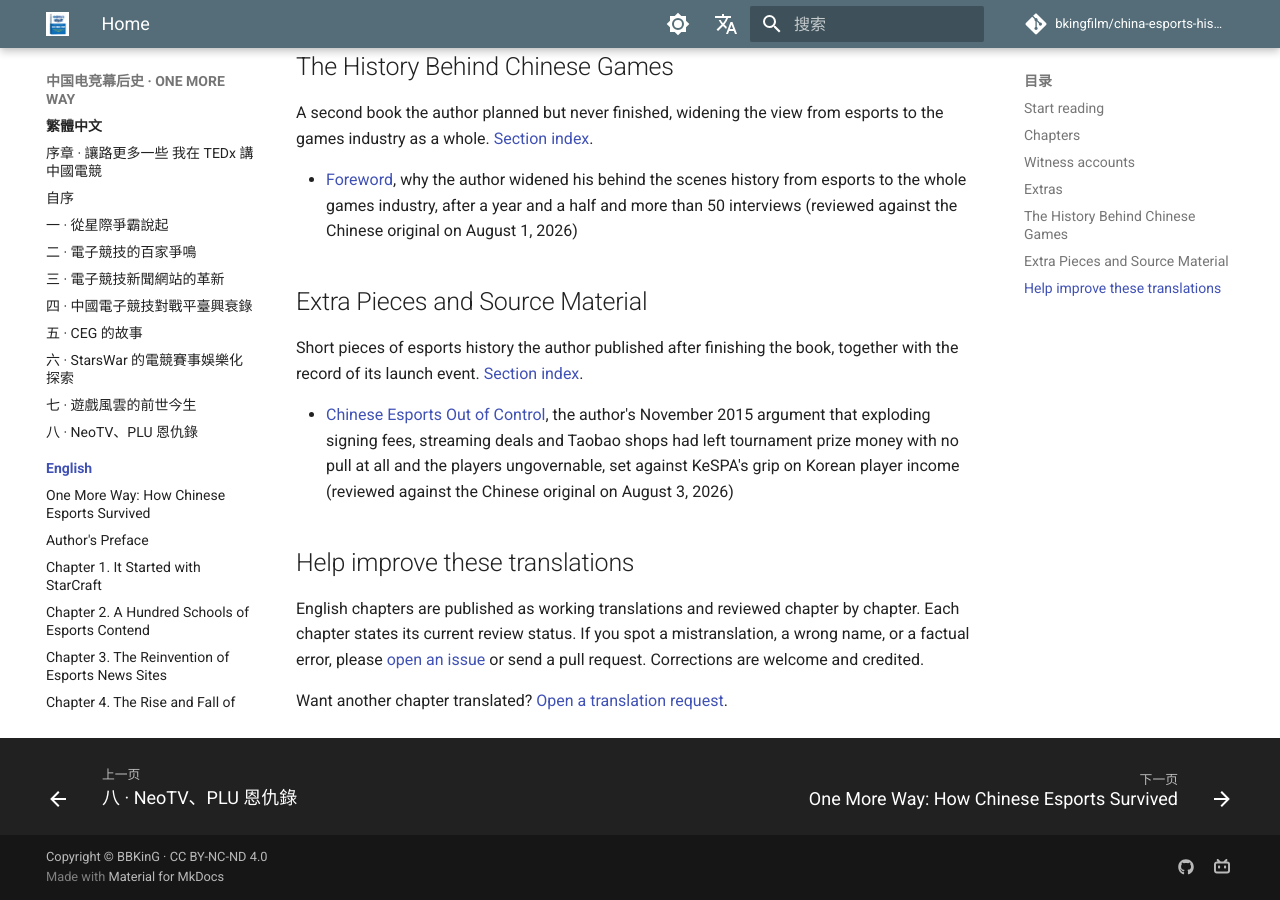
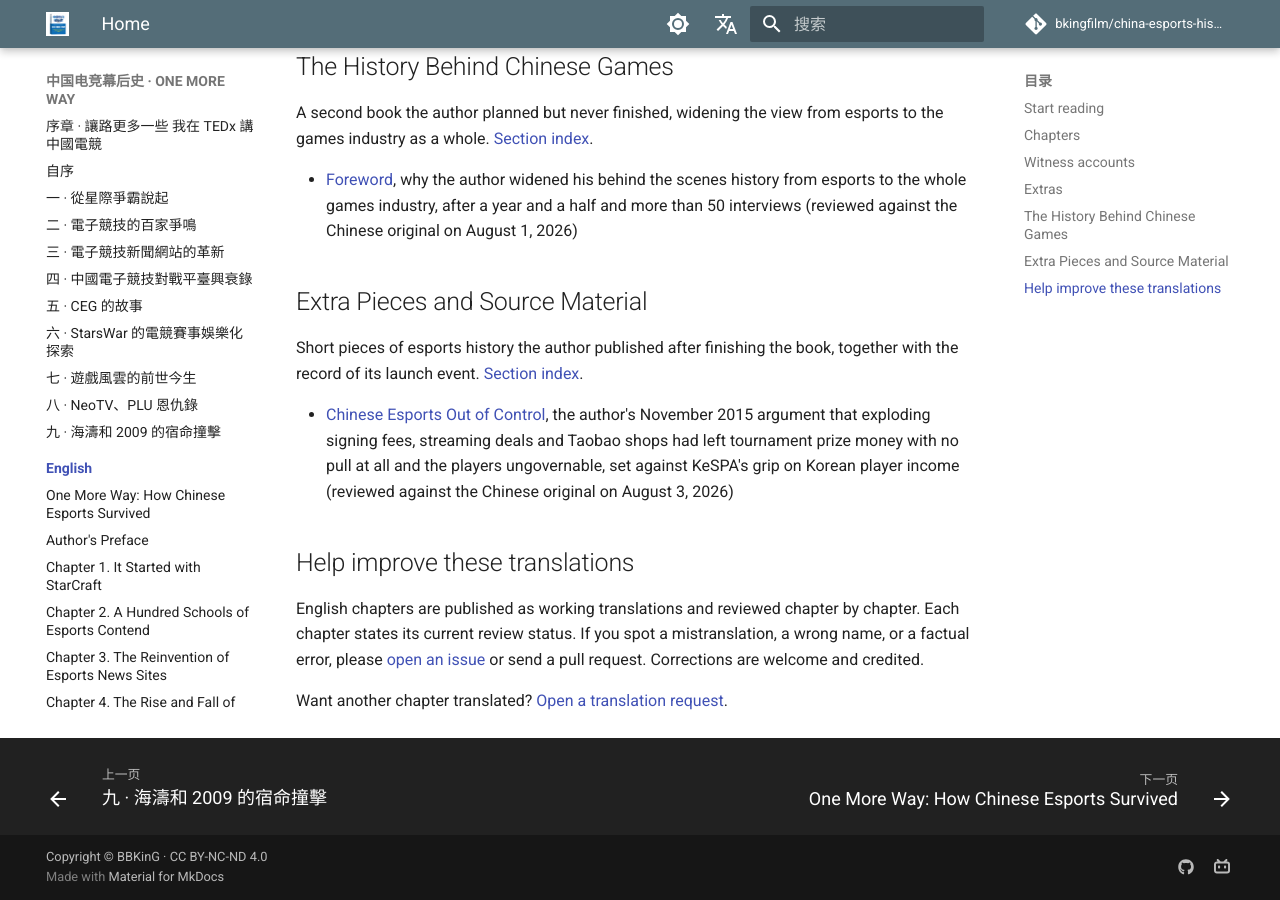
Before and after one commit to bkingfilm/china-esports-history, an MkDocs documentation site: the page built from docs/en/index.md, in a window 1280 px wide and 900 px high, scrolled down 6626 px. Built offline with MkDocs 1.6.1 and Material for MkDocs 9.7.7, drawn with Linux system fonts in a browser that asks for light colours; comment, search, counter and statistics services are not loaded; part of the change alters nothing that is shown.

Commit message:
繁體中文版新增第九章 海濤和 2009 的宿命撞擊
譯自 docs/zh/chapters/09-海涛和2009的宿命撞击.md，結構照已校對的英文版對齊。
同步更新 docs/zh-tw/index.md 章節清單與 mkdocs.yml 的繁體中文 nav。

Co-Authored-By: Claude Opus 5 (1M context) <noreply@anthropic.com>

```diff
--- /dev/null
+++ b/docs/zh-tw/09-haitao-wusheng-fated-collision.md
@@ -0,0 +1,107 @@
+# 九 海濤和 2009 的宿命撞擊
+
+> 《ONE MORE WAY：中國電競幕後史》其中一章。作者 BBKinG（劉洋）。譯自簡體中文原文：[九 海涛和2009的宿命撞击](../zh/chapters/09-海涛和2009的宿命撞击.md)
+>
+> 首次發表於作者的知乎專欄，2013 年 11 月 25 日：https://zhuanlan.zhihu.com/p/19622500
+>
+> 這是等待校對的工作稿。若您發現誤譯、用詞不合臺灣習慣或史實錯誤，歡迎[開一個 issue](https://github.com/bkingfilm/china-esports-history/issues/new) 或送出 pull request。
+
+1986 年 6 月 18 日，著名 DOTA 解說周凌翔（海濤）出生於江西九江，9 個月後，1987 年 3 月 23 日，著名 DOTA 世界冠軍伍聲（2009）出生於山西運城。命運彷彿註定要讓這個時代熱鬧一點。
+
+海濤是我遊戲風雲的前同事，2009 是我現 WE 俱樂部同事，我跟他們都分別在一起共事了很久，雖然他們現在都在從事 DOTA 解說的工作，同時經營著不錯的淘寶店，但我一直覺得這是兩個截然不同的人，所以直到採訪海濤前，我都沒有打算把他們放在一起寫。
+
+可是隨著採訪的越來越深入，我在兩個人的成長經歷中發現很多有趣的東西，有相同的也有很多相反的，假如放在一起寫，可能我們會更明白他們在 2011 年的那場驚天動地的濤 9 大戰並不是一場簡單的語言撞擊，代表的也不僅僅是他們 2 個人，而是在中國現今社會中兩種完全不同的思想下培養出的宿命撞擊。
+
+海濤出生在一個並不富裕的家庭，父親是九江當地一家餐飲服務公司的經理，雖然收入不高，但是性格很隨和爽朗，朋友很多。不幸的是海濤 9 歲的時候，他父母就離婚了，他跟父親住在一起，海濤沒有說父母離婚的原因，只是說當時他很希望父母能復合，從此開始了近 6 年的兩頭勸解，雖然在他 15 歲上高中時，父母最終復合，但這段經歷讓當時剛上小學三年級的海濤從此變得十分獨立早熟。
+
+伍聲（2009）出生在山西一個背景還不錯的家庭中，前幾年他們全家遷到西安，有次我們出差西安時，他母親開車來機場接我們，聊天時很慈愛睿智。09 在跟我一起做校園行的時候有聊起過他的父親，似乎是位高階主管（沒說得很清晰，我當時也沒深問），也是一位很傳統的嚴父，我們知道大部分的中國傳統父子關係總會有些不拘言笑的較勁，再加上老一輩對「電子遊戲」根深蒂固的質疑，這使得剛開始做 DOTA 職業選手的 09 必然遭到父親的反對，個性倔犟的 09 在外面不服輸地硬撐著，母親則一邊在中間打圓場，一邊偷偷給 09 寄錢，好讓他維持生活堅持夢想，可能很多人不知道，09 最開始養戰隊的錢都是他母親偷偷給的。
+
+在這點上我要為 09 等電子競技人說句話，很多人可能只看到他們後來的收穫，並沒有看到他們最開始頂著壓力和風險不計回報的付出，這是不公平的。
+
+從出生背景來說，09 和海濤兩個人有一定差距，但是相同的是，他們都因為種種原因變得十分獨立，海濤是因為父親的性格很寬容。而 09 是在 2002 年升高中時就被家裡轉到上海育才中學，成為一名高考移民，一個舉目無親的 15 歲男孩開始了異地求學之旅，並且最後還能在 2005 年以高分進入浙大，這不但需要很強的自控能力，也需要相當獨立的自主意識。
+
+差不多同時期，海濤因為普通話比較好進入了高中的廣播室，有意思的是海濤的家人中並沒有人說普通話，他不帶口音的普通話完全是自學的，這個很另類的結果源自一個在別人看來很不可思議的興趣愛好，海濤從小就喜歡看新聞，他喜歡這種節奏很快而且能看到很多外界新事物的電視節目，小時候對新聞主播的模仿成就了海濤現在解說主持風格的根基。
+
+光是看中學的成長經歷，兩個人就已經開始完全不一樣了，海濤看起來像是傳統意義上的乖寶寶，而 09 則更像兇猛敏銳的鯊魚，相信大家也發現了，這裡邊有完全不同的家庭觀念有意識無意識的影響，到了大學時代，他們的三觀差異就更遠了。
+
+2004 年海濤考上了韶關大學法律系，報法律系的原因很簡單，海濤當時覺得自己嘴皮子比較厲害，可能會比較適合做律師，但是後來他發現，法律並不是靠嘴皮子，這也讓他一度比較迷茫。大一選擇學生社團時，他申請了很多社團，卻有意地避開了學校廣播站，但是命中註定的事情總歸跑不掉，在一次社團演講活動中，他被來旁聽的學校廣播站負責人看中，再次被拉進廣播站。也是在這個大學的廣播站裡，海濤認識了他當時的同事現在的老婆趙佳，算起來這是快十年的姻緣了。
+
+可能受童年父母離婚的影響，海濤很重視家人，人生中有多個大決定都與家人有關，這個我們後面慢慢說，再來看看 09。
+
+2005 年，伍聲考入浙江大學生物醫學專業，進入大學對 09 來說，最重要的一點就是終於可以做自己想做的事情了，以我的觀察，09 的個性是「要麼不做，要麼做絕」，他可以因為前女友喜歡《勁樂團》，就把《勁樂團》這個遊戲玩到「非人」級水準（遊戲內按水準分為新人、中級、高級、非人四個級別），也可以因為自己喜歡，就把 DOTA 中單這個位置練到天下無敵。
+
+09 從大二時接觸 DOTA，到大三時加入由浙大學生組成的 avnc 戰隊，再到 2008 年加入 Ehome，並獲得在新加坡舉行的 ACG 亞洲錦標賽冠軍，這一切對於 09 來說似乎都是水到渠成的事情，而在這背後，他的這種不服輸，做事做到底的性格也是他能排除萬難的關鍵原因，大家需要記住他的這個性格，這樣你會更好理解後面發生的事情。
+
+2004 年海濤在進入大學後，也開始繼續玩自己高中就喜歡的《魔獸爭霸 3》，到 2006 年初 StarsWar2 之後，遊戲風雲 WAR3 黃金解說搭檔「BBC+老楊」進入了最紅火的時期，海濤每天都會在遊戲風雲上看他們的解說，但是並沒有 09 的那種瘋狂，海濤一直過著平淡的上學、玩遊戲、做廣播節目的日子。
+
+直到 2007 年的一天，遊戲風雲官網上出了一個叫「播天播地」的解說影片徵集大賽，報名網站上不但詳細列出了製作遊戲解說影片的教程，還貼出了一個很吸引海濤的獎勵，獲得第一名的可以免費遊上海並與 BBC 和老楊一起解說一場 WAR3。海濤心動了，於是他找了一個有 DV 的朋友幫忙錄影片，第一次做了出鏡解說，後來這個參賽影片獲得了第一名，海濤如願來到了上海。
+
+海濤的這個影片不但引起了遊戲風雲的領導陳劍書和妖魔的關注，甚至還引起了 PLU 的老大 Friend 的關注，Friend 十分想要海濤去 PLU，但是陳劍書不放，還好當時遊戲風雲和 PLU 是戰略合作夥伴的關係，所以這也就成了一個小插曲。
+
+上海之行後，海濤在經過短暫考慮，決定加入遊戲風雲成為實習生，雖然只有 500 塊的津貼，雖然他在上海舉目無親，他還是毅然地跟大學老師請了假，保證按時回來考試並且不會掉成績，在告別了自己的家人和女朋友後，海濤來到了上海。
+
+2007 年到 2009 年這段時間，對於在遊戲風雲實習的海濤來說，真是痛並快樂著。住在閘北區大寧國際旁邊一個小區的群租房裡，三室一廳裡住了 14 個人，每月 280 元的一個小隔間，沒有網路沒有多餘空間，只夠容身而已，晚上隔壁的呼嚕聲經常吵得海濤無法入睡，這讓他養成了帶耳塞和眼罩才能睡著的習慣，直到現在還改不了。
+
+可是，我作為海濤當時同事，他那段時間給我的印象卻是始終是面帶笑容的，每天騎著自行車風裡來雨裡去，無論什麼節目需要配音出鏡，只要跟他打個招呼，他都願意做，努力抓住一切可以學習的機會鍛鍊自己，並且完全不計較回報，有一次 BBC 出差，海濤頂他的主播位置連續做了 13 個小時直播。遊戲風雲的同事都很喜歡這個勤奮的同事，也經常請他吃飯，因為大家都知道他除了津貼和公司每天補助的午餐外，沒有什麼額外收入，117 和 BBC 也一直把他當弟弟照顧，海濤到現在都心存感激。
+
+海濤說這 2 年在遊戲風雲的日子雖然苦，但是很快樂，能做自己喜歡做的事情。
+
+所以，各位不要嫉妒他們後來的成功，罵他們之前，先問問自己是否真的能像他們一樣先不計回報地付出？
+
+不幸的是，由於 2009 年的世界金融風暴影響，遊戲風雲進行結構收縮調整，海濤在陳劍書的建議下去了當時在無錫的 PLU。
+
+那個時候的 PLU 雖然搬到了無錫一個人很少的新區，但是已經開始自己做機械鍵盤銷售和網頁遊戲了，在這一點上，我必須要說我很佩服 PLU 的 CEO 陳琦棟（Friend），在經歷了那麼多挫折之後，他沒有依靠外人，自己能帶著十幾號人頑強地在懸崖邊上生存了下來，並且大膽嘗試各種當時最新的「自我關注度變現」方式，一直走到現在開花結果，這說明 PLU 這支團隊是真的很厲害。
+
+海濤就在這樣的團隊裡開始了自己的第二趟學習之旅，他負責兩個節目，一個是與優酷遊戲頻道合作的《遊戲星期二》，一個是《DOTA 全明星之夜》，他也是從這個時期才開始全面接觸 DOTA，在此之前他只是把 DOTA 作為一項娛樂消遣。
+
+就在這個時候，一直在家鄉默默等待海濤多年的大學女友趙佳開始著急了，雖然她一直支持海濤的工作，但是青春不等人啊。結婚還是分手？現實的問題終於擺在了海濤的面前，海濤毫不猶豫地選擇了家庭，決定回去結婚。放棄了剛剛開始的 DOTA 節目。回到家鄉進入當地的一個廣播電臺做起了新聞主播，當時只有 2000 元的薪水。
+
+海濤是幸運的，他娶了一位願意等他這麼多年，並且不在意他當時一窮二白的女孩趙佳，結婚戒指只買了一隻，房子家裡給付了首付，他們自己還貸款（現在已經付清），一切都很簡單，就這樣海濤在 2010 年 6 月正式與趙佳結婚了，家是成了，但海濤此時在工作方面並不開心，從新聞主播轉到記者後，發現想做的事情很多，想說的話很多，可是廣播臺在體制下的限制更多，他很鬱悶。
+
+於是從 2010 年 10 月開始，他一邊做記者，一邊開始在空閒時做 DOTA 解說影片，最初的想法只是因為放不下這個喜好，排解下憂愁，誰知道一做就收不了手了，每天從 http://Replays.net、Sgamer 和 U9 拿 DOTA 的錄影回來解說，憑著在遊戲風雲和 PLU 學習到的經驗，以及他清晰的普通話，多年練出的紮實主持基本功，很快就從當時還並不繁榮的 DOTA 解說圈脫穎而出。
+
+而 2010 年剛好是 DOTA 自 2007 年興起後的第三年，這一年正是 DOTA 造星的時期，這款遊戲經過前幾年的普及已經由中國留學生從國外帶入到中國高校中，這個時候 DOTA 職業選手們也開始透過賽事不斷地曝光在愛好者面前，走上神壇的這一步，就差媒體的臨門一腳了。
+
+海濤就剛好趕上了這一波好時候，再加上他本身比較正統的電視解說員形象，給當時的 DOTA 圈帶來了一種讓各方都容易接受的解說風氣，於是立刻贏得了大量 DOTA 玩家的喜愛和追捧。
+
+2011 年年中，一家 SNS 網站找到海濤希望能在他的影片裡打廣告，並需要他配合在 SNS 裡做一些互動，報酬是 6000 元，這是海濤的第一筆收入，他記得非常清楚，這讓他開始意識到影片解說是一個可行的路子，於是他當下就辭掉了讓他很鬱悶的廣播臺工作，開始全身心地投入到影片解說和觀眾維護的工作中。
+
+海濤在之後的盈利方式上探索上十分保守，在 2011 年 11 月 1 日之前他是沒有開淘寶店的，那時候他的盈利思路還是停留在幫人打廣告的模式上，恰逢當時團購的概念興起，海濤一方面發現自己的觀眾對 DOTA 商品的需求在不斷上升，另一方面他想跟廠商們展示一下電子競技巨大的商業價值。
+
+於是，海濤找到 TEE7 的老闆許可，開始談 DOTA 主題衣服的團購合作，就是談定一款商品，只要顧客報海濤的名字就可以得到折扣，在幾次合作後，許可發現 TEE7 衣服的銷量有明顯的增長，於是開始在海濤的影片裡打廣告。後來海濤看到加菲鹽和 BBC 自己開了淘寶店，於是就在 2011 年 11 月 1 日嘗試性地開了自己的淘寶店，TEE7 依然是主要銷售商品，雖然商品種類單一，但是當時據我瞭解到的銷售額就已經達到 30 萬一個月，這已經比很多一線電子競技職業選手賺得多多了。
+
+海濤並不是電競人裡第一個開淘寶店的，但是他的成功讓電競圈很多固步自封的人開始意識到這是一個真的能致富的路子，而且只要靠自己努力就能做成，不需要太多成本，不需要很大的團隊，只要自己解說得好，能把觀眾照顧好，關注夠多，就可以直接變現，而且各方面都很高興，這是個可以長久做下去的買賣。
+
+我們再來看看這段時間的 09。
+
+2008 年 ACG 奪冠之後，伍聲（2009）宣佈退役回學校完成學業，2009 年 8 月組建 FTD（For The Dream）戰隊再次回到戰場上，後來的 1 年裡雖然獲得了一些成績，也有了老乾爹 LGD 和聖光天翼 SGTY 的雙重贊助，但是隨著更多的管理問題和富二代挖人大戰的開始，讓 09 萌生了退意。
+
+2010 年 8 月，伍聲正式宣佈退役，結束了他職業選手生涯，同年 11 月開始了解說生涯，並於 2011 年 11 月 6 日開了自己的淘寶店。
+
+現在海濤和 09 都有了自己固定的生意規模，但是在經營方式上大家就可以看出兩個人的很多性格區別。
+
+海濤到現在為止只有 4 個客服人員，他的商品都是廠商代發。而 09 在開了淘寶店之後不但投入巨資買了服裝印花機器，還招了 50 多名客服和打包人員，他的生意現在涉及衣服、食品、裝飾物、網頁遊戲等等各個方面。
+
+還記得上面我們提到的 09 的性格嗎？
+
+要麼不做，要麼做絕，這就是 09。這句話沒有任何褒貶的意思，就像平平穩穩過一輩子與大風大浪過一輩子其實只是兩種選擇而已，談不上對錯，所以海濤和 09 之後在 2011 年的所謂「濤 9 之爭」，說到底只是兩種人生觀念的撞擊，他們完全不同的理念是在從小到大各種因素和時間的影響下形成的，註定了誰都無法說服誰改變誰，而當他們最終明白觀念的不同並不影響大局時，也就和解釋然了。所以 2012 年 StarsWar7 時他們就第一次同臺合作了現場比賽的解說。
+
+2012 年，海濤厭倦了自己並不喜歡的各種商務洽談，停掉了影片裡的所有廣告，回到遊戲風雲與老同事們一起做節目。09 拓展了自己的生意，在杭州租了兩個樓層，開設了自己的公司。
+
+你看，這就是人生，做自己喜歡做的選擇而已。
+
+故事講完了，下面該是結尾的時候了。
+
+以現在的角度看當時，中國電競人的生態環境也就是從 2010 年之後這個時期開始好轉的，回顧當時的大時代背景，有以下幾點值得留意。
+
+1、我又要說我的電子競技項目興衰論了，DOTA 雖然很早就在國外誕生了，但是在中國，DOTA 的漢化和普及經過了漫長的時間，在 2007 年才開始正式興起，到 2010 年和 2011 年進入了第三年和第四年的高峰期，DOTA 的明星開始走上神壇，各種解說和賽事的關注度升到頂峰，很多臺前的電競人都趕上了好時候。到第五年也就是 2012 年，DOTA 開始衰落，並於年中之後加速衰落，英雄聯盟開始崛起，DOTA 的黃金時期已經過去，當然這都是後話了。
+
+2、2010 年 12 月 8 日，優酷正式在美國紐約證券交易所掛牌上市。在 2010 年之前遊戲並不是優酷的強項，而是土豆網的優勢，優酷上市之後開始在各方面大展拳腳，隨著優酷在網路頻寬和用戶體驗度方面的提高，大量 DOTA 解說從土豆轉移到優酷，這成為優酷遊戲翻盤的基礎，優酷遊戲頻道也十分聰明在那段時間的組建了有實際利益分配的解說聯盟，幫助了很多新進解說，從大的方面講這是有益的。
+
+3、在 2010 年之後，中國電子競技愛好者的重要組成部分，大學生，已經普遍是 20 歲左右的 90 後了，他們相比 80 後消費能力更強，對遊戲的接受程度更高，這是時代的契機。
+
+2011 年底這個時間段，我認為這是中國電子競技的一個里程碑，電子競技終於接地氣了，走出了一條適合自己的路，不再去追逐大的、虛無的廠商贊助，不再把希望寄託在國家扶持或者富二代砸錢這樣的事情上，終於開始正視中國電子競技自己的現狀，看清自己的能力，不求人，踏實地走上「自我關注度變現」的路。
+
+只有靠自己的名氣能賣出去東西了，才談得上給別人代言去幫別人賣東西。只有我們能幫別人賺錢了，才好讓別人給我們投廣告和增加贊助費用，這其實是個很簡單的道理，但是中國電子競技卻磕磕絆絆地走 10 多年反路。
+
+海濤和 09 等當時的很多電競人都是這個里程碑的重要組成部分，我記錄下你們故事，並為你們而驕傲。
--- a/docs/zh-tw/index.md
+++ b/docs/zh-tw/index.md
@@ -28,3 +28,4 @@
 - [六 StarsWar 的電競賽事娛樂化探索](06-starswar-esports-entertainment.md)，全書第六章。作者本人就在 StarsWar 團隊裡，所以這一章先從自黑寫起。Replays.net 創始人 Zax 靠包容把一群偏執狂聚在一起，在美國騎單車送外賣的留學生許雲波三個月吃掉美國 IGE 一半市場，回頭把戰隊、網站、賽事湊成鐵三角；2005 年第一屆 StarsWar 在盧灣體育館坐滿 2500 人，第二屆換到四千人場地，開賽前三週才被告知缺批文，而門票已經賣掉一萬多張；末尾談盃賽模式為何失去活力，以及賽事為什麼要往娛樂化走（等待校對的工作稿）
 - [七 遊戲風雲的前世今生](07-gamestv-past-and-present.md)，全書第七章。2006 年作者調入上海文廣的遊戲風雲頻道，第一件差事是替 G 聯賽想中文名，領導一句「中國兩個字只有國家級體育部門能用」，把它定成了全國電子競技電視聯賽。往前推，GamesTV 是 2004 年幾個人在咖啡館裡湊出來的，2005 年被 IGE 收購，靠新加坡 WCG 的免費直播打響名號，隔年 NEOTV 掏 10 萬美金把轉播權買走；2006 年與 SiTV 合併，換到許可證與播出管道；G 聯賽照著韓國電視聯賽的模式走，卻卡在收費機頂盒普及太慢，前三年招商困難一路燒錢到 2009 年。文中也寫了電視臺送審與提前兩週交片的壓力，以及 2013 年 G 聯賽登上 8000 人的奔馳文化中心（等待校對的工作稿）
 - [八 NeoTV、PLU 恩仇錄](08-neotv-plu-grudges.md)，全書第八章。王珏和陳琦棟從上海理工大學的學長學弟，走成了兩家對頭公司的人。故事從 1995 年起手，中間岔進一段音樂幕後史：2005 年超級女聲贏了市場卻掏空了唱片業，MV 導演紛紛轉行，王珏就是這樣走進電競的。PLU 由三個人各出 20 萬在寶山的兩棟別墅裡開張，2006 年風光一年就沒了錢，王珏離開時股份被清零，三十歲前賺的全歸零；NeoTV 那邊則靠騰訊 LIVE 拿下的 WCG 轉播權起勢，據說 Neo 私自花 100 萬買下轉播權，連老闆 Ken 都不知情，後來因此出局。文末寫小色與大師之爭如何從解說的技術討論被煽成兩家公司的全面戰爭（等待校對的工作稿）
+- [九 海濤和 2009 的宿命撞擊](09-haitao-wusheng-fated-collision.md)，全書第九章。DOTA 解說海濤與世界冠軍伍聲（2009）相差九個月出生，一個在父母離婚後學會獨立，一個十五歲被家裡送去上海當高考移民。海濤靠一支參賽影片進遊戲風雲當實習生，十四個人擠三室一廳，隔間月租 280 元，金融風暴後轉去無錫的 PLU，又為了結婚回老家電臺當主播，2010 年才在業餘時間做起 DOTA 解說影片；伍聲則從浙大打進 Ehome 拿下 ACG 冠軍，退役後把淘寶店做到五十多名員工。文末把 2011 年的濤 9 之爭解成兩種人生觀的撞擊，並記下 2011 年底那個「自我關注度變現」的里程碑（等待校對的工作稿）
--- a/mkdocs.yml
+++ b/mkdocs.yml
@@ -168,6 +168,7 @@ nav:
       - 六 · StarsWar 的電競賽事娛樂化探索: zh-tw/06-starswar-esports-entertainment.md
       - 七 · 遊戲風雲的前世今生: zh-tw/07-gamestv-past-and-present.md
       - 八 · NeoTV、PLU 恩仇錄: zh-tw/08-neotv-plu-grudges.md
+      - 九 · 海濤和 2009 的宿命撞擊: zh-tw/09-haitao-wusheng-fated-collision.md
   - English:
       - "Home": en/index.md
       - "One More Way: How Chinese Esports Survived": en/one-more-way-tedx-2015.md
```
